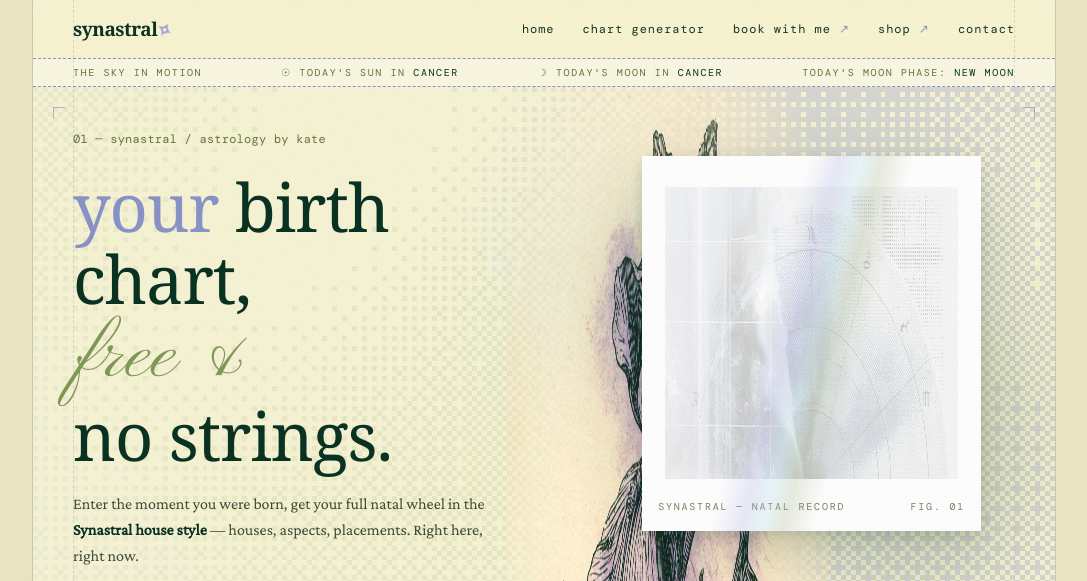
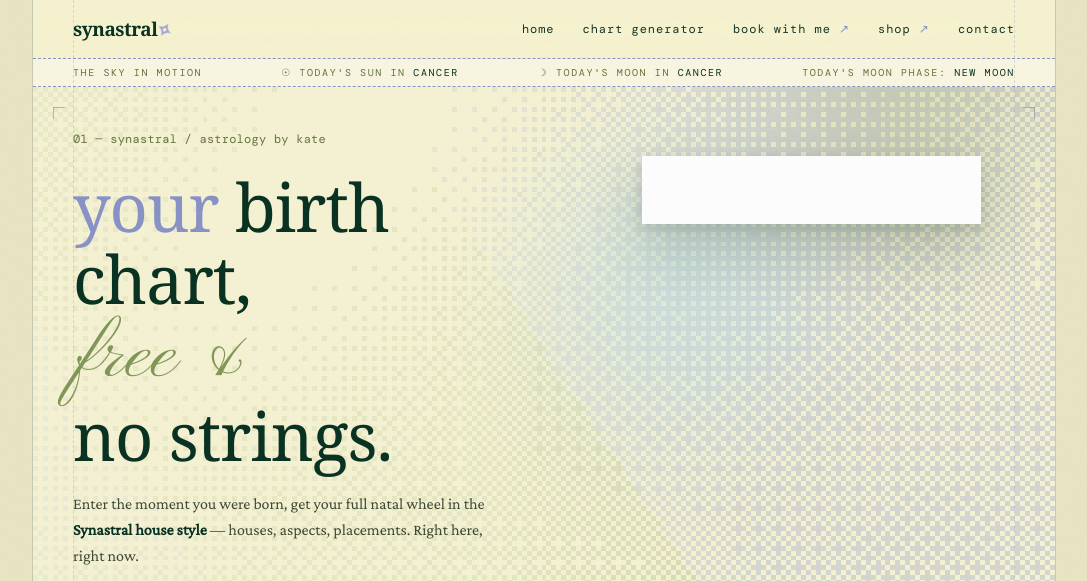
Before and after one commit to atrla/synastral-site-deploy, a React (Vite) app: page / in a window 1280 px wide. Shown: the top 581 px of the page, without its empty margins (96-1183 px from the left). Built offline with nearby package versions, Linux system fonts and the light colour scheme; no server answers; a web font is replaced by a local one.

Commit message:
Removed placeholder hero images

```diff
--- a/src/components/Hero.jsx
+++ b/src/components/Hero.jsx
@@ -2,9 +2,6 @@ import { useEffect, useRef, useState } from 'react'
 import Dither from './Dither.jsx'
 import { normalizePlaceOption, resolvePlaceSelection } from '../utils/placeOptions.js'
 import '../styles/hero.css'
-import iris1000 from '../assets/08-iris-1000.webp?url'
-import chartWheel640 from '../assets/03-chart-wheel-640.webp?url'
-import chartWheel1280 from '../assets/03-chart-wheel-1280.webp?url'
 
 const API_BASE = (import.meta.env.VITE_CHART_API_BASE || '').trim()
 const buildApiUrl = (path) => {
@@ -112,7 +109,6 @@ function RuledSlider({ label, min, max, step, value, unit = '°', onChange }) {
 
 export default function Hero() {
   const rightRef = useRef(null)
-  const irisRef = useRef(null)
   const genRef = useRef(null)
   const dateRef = useRef(null)
   const timeRef = useRef(null)
@@ -274,26 +270,6 @@ export default function Hero() {
     setSubmitted(true)
     await generateChart({ force: true })
   }
-
-  const chartContent = chartLoaded ? (
-    <div className="chart-svg" dangerouslySetInnerHTML={{ __html: chartSvg }} />
-  ) : (
-    <img
-      src={chartWheel640}
-      srcSet={`${chartWheel640} 640w, ${chartWheel1280} 1280w`}
-      sizes="(min-width: 64em) 38vw, calc(100vw - 2rem)"
-      width="640" height="640"
-      alt="Example natal chart wheel with houses and aspects, Synastral house style"
-      fetchpriority="high" decoding="async"
-      style={{
-        width: '100%',
-        opacity: 0.2 + (formCompleted ? 0.3 : 0),
-        transition: 'opacity 0.6s ease',
-        filter: `saturate(${formCompleted ? 0.8 : 0.3})`,
-      }}
-      onError={(e) => { e.currentTarget.style.minHeight = '300px' }}
-    />
-  )
 
   return (
     <section className="hero" id="chart" aria-label="Birth chart generator">
@@ -499,20 +475,7 @@ export default function Hero() {
 
       <div className="hero-right" ref={rightRef}>
         <div className="blob b1"></div><div className="blob b2"></div>
-        <div className="hero-iris" ref={irisRef}>
-          <img
-            src={iris1000}
-            width="1000" height="1000"
-            alt=""
-            loading="lazy" decoding="async"
-            onError={(e) => { e.currentTarget.parentNode.style.display = 'none' }}
-          />
-        </div>
         <div className="print-frame">
-          <div className="chart-output">
-            {chartContent}
-          </div>
-          <div className="plabel mono"><span>synastral — natal record</span><span>fig. 01</span></div>
           {chartLoaded && (
             <a className="btn poster-btn" href="/shop">Get this as a print-quality poster →</a>
           )}
--- a/src/styles/hero.css
+++ b/src/styles/hero.css
@@ -170,8 +170,6 @@ h1 .line{display:block}
   transition:transform .5s cubic-bezier(.2,.8,.2,1),box-shadow .5s}
 .print-frame:hover{transform:rotate(.6deg) translateY(-8px);
   box-shadow:0 36px 80px rgba(10,51,35,.24), 0 6px 18px rgba(10,51,35,.16)}
-.print-frame::before{content:"";position:absolute;inset:0;pointer-events:none;z-index:1;
-  background:linear-gradient(105deg,transparent 38%,rgba(158,160,222,.22) 45%,rgba(183,224,234,.3) 50%,rgba(131,153,88,.18) 55%,transparent 62%)}
 .print-frame img{width:100%;display:block}
 .print-frame .plabel{position:absolute;bottom:1.125rem;left:1rem;right:1rem;display:flex;
   justify-content:space-between;font-size:.625rem;letter-spacing:.18em;text-transform:uppercase;color:#7C8262}
```
